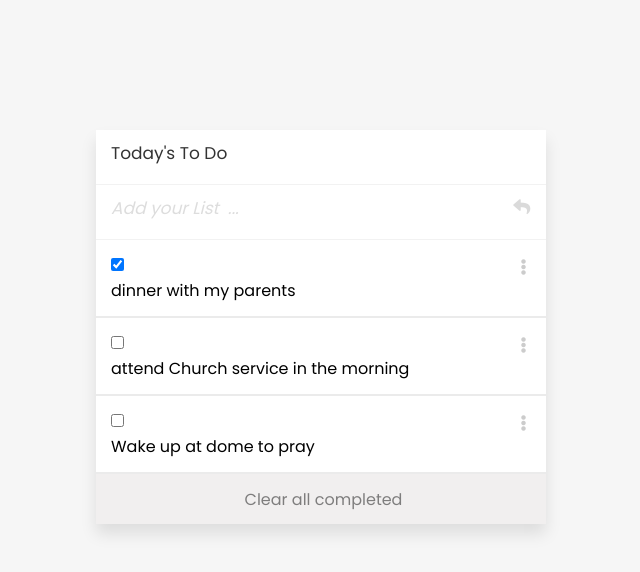
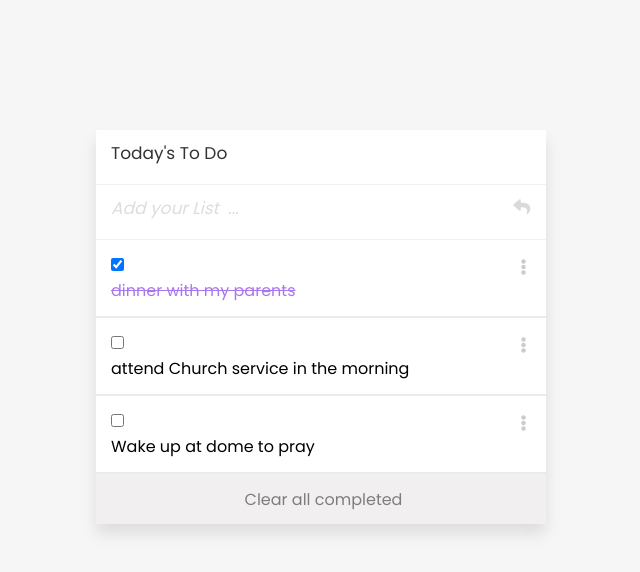
Before and after one commit to OLIPLICHE/To-Do-list, a website built with webpack: page src/index.html in a window 1280 px wide. Both pictures are taken after a click on the checkbox 436 px from the left and 264 px from the top of the page. Shown: the whole page, without its empty margins (319-959 px from the left). Built offline with nearby package versions, Linux system fonts and the light colour scheme; some icons are missing.

Commit message:
Update css file

```diff
--- a/src/style.css
+++ b/src/style.css
@@ -114,6 +114,12 @@ body {
   border-bottom: 1px solid #f2f2f2;
 }
 
+.examine:checked + div {
+  text-decoration: line-through;
+  opacity: 0.6;
+  color: #721ce3;
+}
+
 .addField input {
   width: 90%;
   padding: 0 40px 0 1rem;
```
